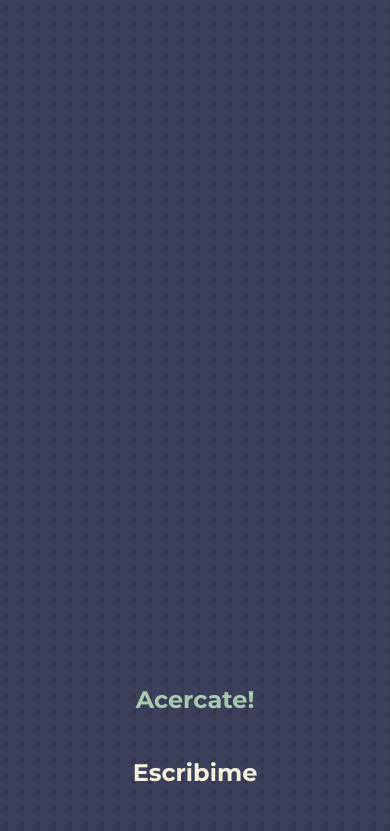
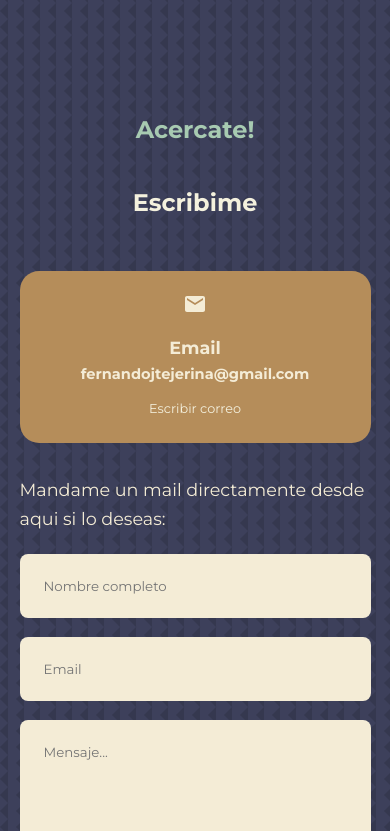
Before and after one commit to fertejj/my-new-portfolio2, a React (Vite) app: page / in a window 390 px wide. Shown: the part 4733-5564 px from the top of the page. Built offline with nearby package versions, Linux system fonts and the light colour scheme.

Commit message:
Se cambio CV y arregle Margin de Contact

```diff
--- a/src/components/About/About.css
+++ b/src/components/About/About.css
@@ -151,9 +151,7 @@
 
 /* === MEDIA QUERIES (SMALL DEVICES) === */
 @media screen and (max-width: 600px) {
-    .section-about {
-        margin-top: 10rem;
-    }
+
 
     .about__me {
         width: 90%;
--- a/src/components/Contact/Contact.css
+++ b/src/components/Contact/Contact.css
@@ -72,9 +72,7 @@ input, textarea {
 
 /* === MEDIA QUERIES (SMALL DEVICES) === */
 @media screen and (max-width: 600px) {
-    #contact {
-        margin-top: 650px;
-    }
+
     .container.contact__container{
         width: var(--container-width-sm);
     }
```
Also changed, not shown: 1 other file (tests, documents, lock files or other folders).
